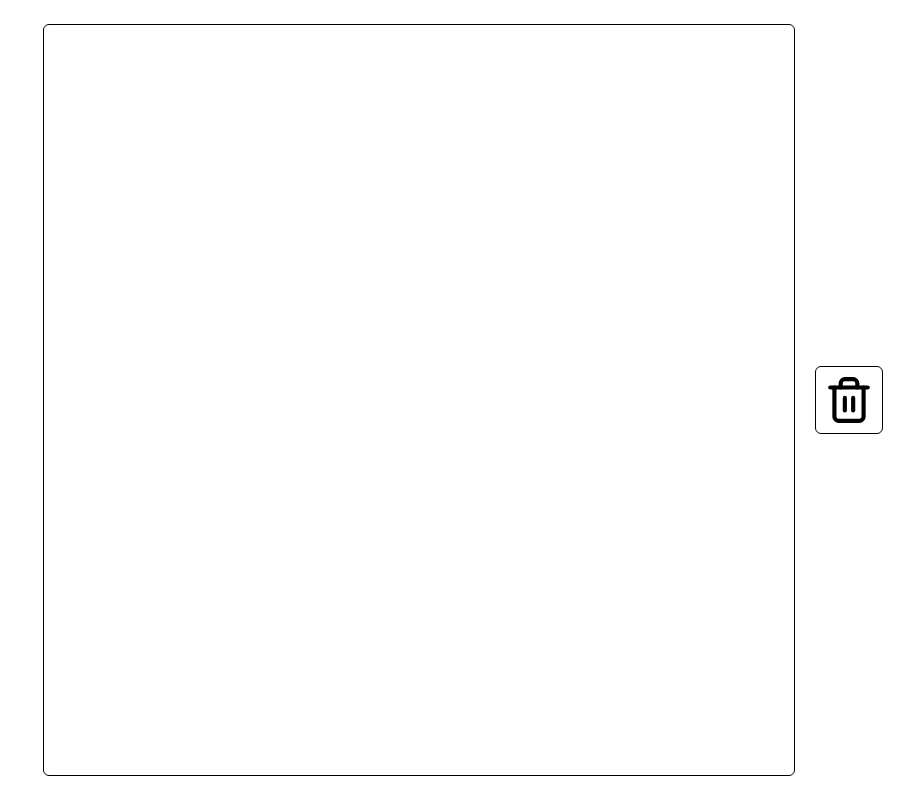
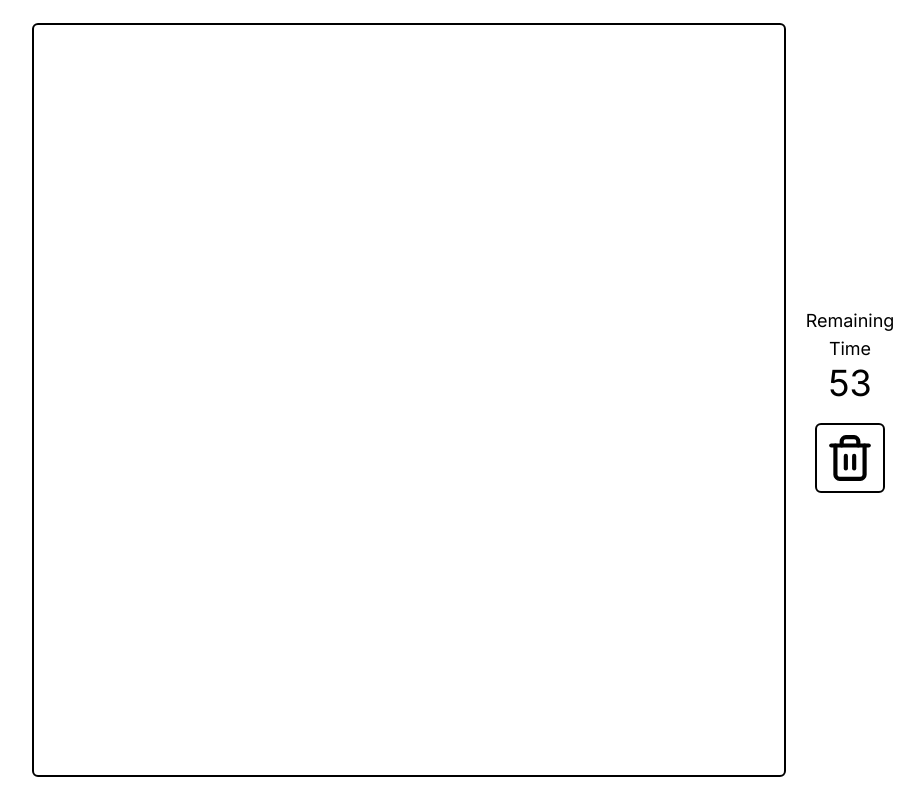
Before and after one commit to mufurkand/canvai-frontend, a Next.js app: page / in a window 1280 px wide. Shown: the whole page, without its empty margins (177-1101 px from the left). Built offline with nearby package versions, Linux system fonts and the light colour scheme.

Commit message:
Add timer and the ability to crop and save the canvas drawing

```diff
--- a/app/page.tsx
+++ b/app/page.tsx
@@ -6,8 +6,42 @@ import { Trash2 } from "lucide-react";
 import useDraw from "@/hooks/useDraw";
 import type { Draw } from "@/types/typing";
 
+import { useTimer } from "react-timer-hook";
+import { useState } from "react";
+
+function MyTimer({
+  expiryTimestamp,
+  setIsLocked,
+  saveCroppedCanvas,
+}: {
+  expiryTimestamp: Date;
+  setIsLocked: React.Dispatch<React.SetStateAction<boolean>>;
+  saveCroppedCanvas: () => void;
+}) {
+  const { totalSeconds } = useTimer({
+    expiryTimestamp,
+    onExpire: () => {
+      setIsLocked(true);
+      saveCroppedCanvas();
+    },
+  });
+
+  return (
+    <div className="flex flex-col items-center">
+      <p className="text-lg text-center">
+        Remaining <br /> Time
+      </p>
+      <p className="text-4xl">{totalSeconds}</p>
+    </div>
+  );
+}
+
 export default function Home() {
-  const { canvasRef, onMouseDown, clear } = useDraw(draw);
+  const [isLocked, setIsLocked] = useState(false);
+  const { canvasRef, onMouseDown, clear } = useDraw(draw, isLocked);
+
+  const time = new Date();
+  time.setSeconds(time.getSeconds() + 60);
 
   // with object notation the order of the parameters does not matter
   function draw({ prevPoint, currentPoint, ctx }: Draw) {
@@ -26,6 +60,95 @@ export default function Home() {
     ctx.fill();
   }
 
+  function getCropRectangle():
+    | { top: number; bottom: number; left: number; right: number }
+    | undefined {
+    const canvas = canvasRef.current;
+    const ctx = canvas?.getContext("2d");
+
+    if (!canvas || !ctx) return;
+
+    const width = canvas.width;
+    const height = canvas.height;
+    const imageData = ctx.getImageData(0, 0, width, height).data;
+
+    let top = height,
+      bottom = 0,
+      left = width,
+      right = 0;
+
+    for (let y = 0; y < height; y++) {
+      for (let x = 0; x < width; x++) {
+        const alpha = imageData[(y * width + x) * 4 + 3];
+        if (alpha > 0) {
+          // non-transparent pixel found
+          if (x < left) left = x;
+          if (x > right) right = x;
+          if (y < top) top = y;
+          if (y > bottom) bottom = y;
+        }
+      }
+    }
+
+    // teturn the rectangle coordinates
+    return { top, bottom, left, right };
+  }
+
+  // function to crop the canvas to a square
+  function cropCanvasToSquare() {
+    const canvas = canvasRef.current;
+    const crop = getCropRectangle();
+    if (!crop || !canvas) return;
+    const { top, bottom, left, right } = crop;
+
+    const croppedWidth = right - left + 1;
+    const croppedHeight = bottom - top + 1;
+    const size = Math.max(croppedWidth, croppedHeight); // ensure square dimensions
+
+    const croppedCanvas = document.createElement("canvas");
+    const croppedCtx = croppedCanvas.getContext("2d");
+    if (!croppedCtx) return;
+
+    croppedCanvas.width = size;
+    croppedCanvas.height = size;
+
+    // center the original drawing in the square
+    const offsetX = (size - croppedWidth) / 2;
+    const offsetY = (size - croppedHeight) / 2;
+
+    // fill the canvas with white or any background color if desired
+    croppedCtx.fillStyle = "white";
+    croppedCtx.fillRect(0, 0, size, size);
+
+    // draw the cropped area onto the new canvas, centered
+    croppedCtx.drawImage(
+      canvas,
+      left,
+      top,
+      croppedWidth,
+      croppedHeight, // source rectangle
+      offsetX,
+      offsetY,
+      croppedWidth,
+      croppedHeight // destination rectangle
+    );
+
+    return croppedCanvas;
+  }
+
+  // crop and save the canvas
+  function saveCroppedCanvas() {
+    const croppedCanvas = cropCanvasToSquare();
+    if (!croppedCanvas) return;
+    const croppedDataUrl = croppedCanvas.toDataURL();
+
+    // create a download link and click it to save the image
+    const link = document.createElement("a");
+    link.href = croppedDataUrl;
+    link.download = "cropped-drawing.png";
+    link.click();
+  }
+
   return (
     <div className="w-screen h-screen flex items-center justify-center gap-5">
       <canvas
@@ -33,15 +156,22 @@ export default function Home() {
         onMouseDown={onMouseDown}
         width={750}
         height={750}
-        className="border border-black rounded-md"
+        className="border-2 border-black rounded-md"
+      />
+      <div className="flex flex-col items-center gap-5">
+        <MyTimer
+          expiryTimestamp={time}
+          setIsLocked={setIsLocked}
+          saveCroppedCanvas={saveCroppedCanvas}
         />
         <button
           type="button"
           onClick={clear}
-        className="border border-black rounded-md p-2"
+          className="border-2 border-black rounded-md p-2"
         >
           <Trash2 size={50} />
         </button>
       </div>
+    </div>
   );
 }
--- a/hooks/useDraw.ts
+++ b/hooks/useDraw.ts
@@ -1,7 +1,10 @@
 import { useEffect, useRef, useState } from "react";
 import type { Draw, Point } from "@/types/typing";
 
-function useDraw(onDraw: ({ ctx, currentPoint, prevPoint }: Draw) => void) {
+function useDraw(
+  onDraw: ({ ctx, currentPoint, prevPoint }: Draw) => void,
+  isLocked: boolean
+) {
   const [mouseDown, setMouseDown] = useState(false);
 
   const canvasRef = useRef<HTMLCanvasElement>(null);
@@ -21,7 +24,7 @@ function useDraw(onDraw: ({ ctx, currentPoint, prevPoint }: Draw) => void) {
 
   useEffect(() => {
     function handler(e: MouseEvent) {
-      if (!mouseDown) return;
+      if (!mouseDown || isLocked) return;
 
       const currentPoint = computePointInCanvas(e);
       const ctx = canvasRef.current?.getContext("2d");
@@ -57,7 +60,7 @@ function useDraw(onDraw: ({ ctx, currentPoint, prevPoint }: Draw) => void) {
       canvasRef.current?.removeEventListener("mousemove", handler);
       window.removeEventListener("mouseup", mouseUpHandler);
     };
-  }, [mouseDown, onDraw]);
+  }, [mouseDown, onDraw, isLocked]);
 
   return { canvasRef, onMouseDown, clear };
 }
--- a/package.json
+++ b/package.json
@@ -12,7 +12,8 @@
     "lucide-react": "^0.379.0",
     "next": "14.2.3",
     "react": "^18",
-    "react-dom": "^18"
+    "react-dom": "^18",
+    "react-timer-hook": "^3.0.7"
   },
   "devDependencies": {
     "@types/node": "^20",
```
Also changed, not shown: 1 other file (tests, documents, lock files or other folders). Lines whose indentation alone changed are shown as unchanged.
